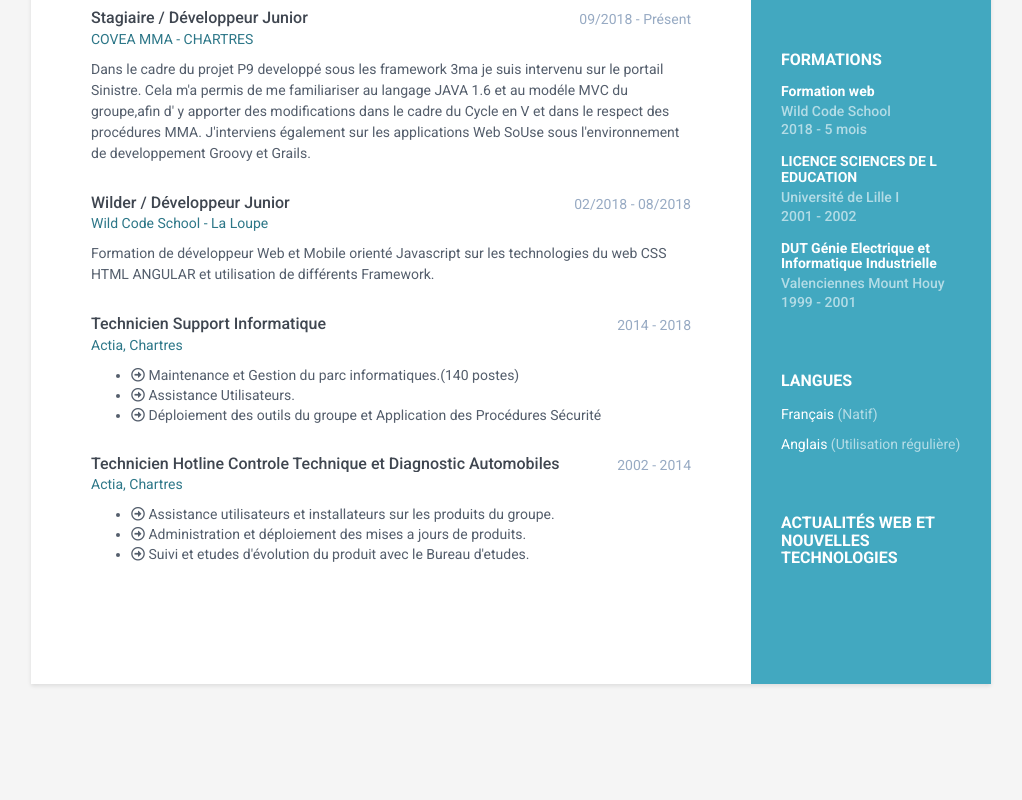
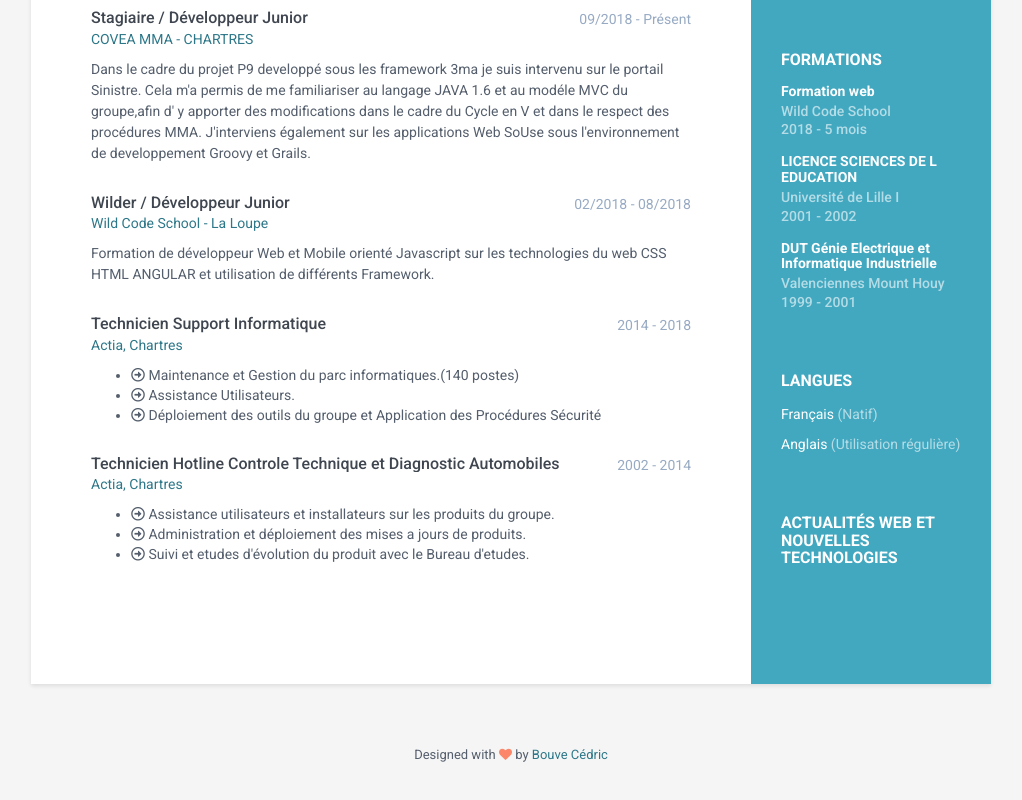
Before and after one commit to ctoxy/ced-cv, a plain HTML site: page index.html in a window 1280 px wide. Shown: the part 612-1412 px from the top of the page, without its empty margins (129-1151 px from the left). Before the commit the page ends 1326 px from the top, so only its background shows below. Drawn offline with nearby package versions, Linux system fonts and the light colour scheme.

Commit message:
mma5 sans projet

```diff
--- a/index.html
+++ b/index.html
@@ -301,9 +301,21 @@
 
                 <!--//item -->
 
-            </section>
-            <!--//section-->
 
+
+
+            <!--//skills-section-->
+
+        </div>
+        <!--//main-body-->
+    </div>
+
+    <footer class="footer">
+        <div class="text-center">
+
+            <small class="copyright">Designed with <i class="fa fa-heart"></i> by <a href="https://www.linkedin.com/in/c%C3%A9dric-bouve/" target="_blank" rel="nofollow">Bouve Cédric</a> </small>
+        </div><!--//container-->
+    </footer><!--//footer-->
 
     <!-- Javascript -->
     <script type="text/javascript" src="assets/plugins/jquery-1.11.3.min.js"></script>
```
